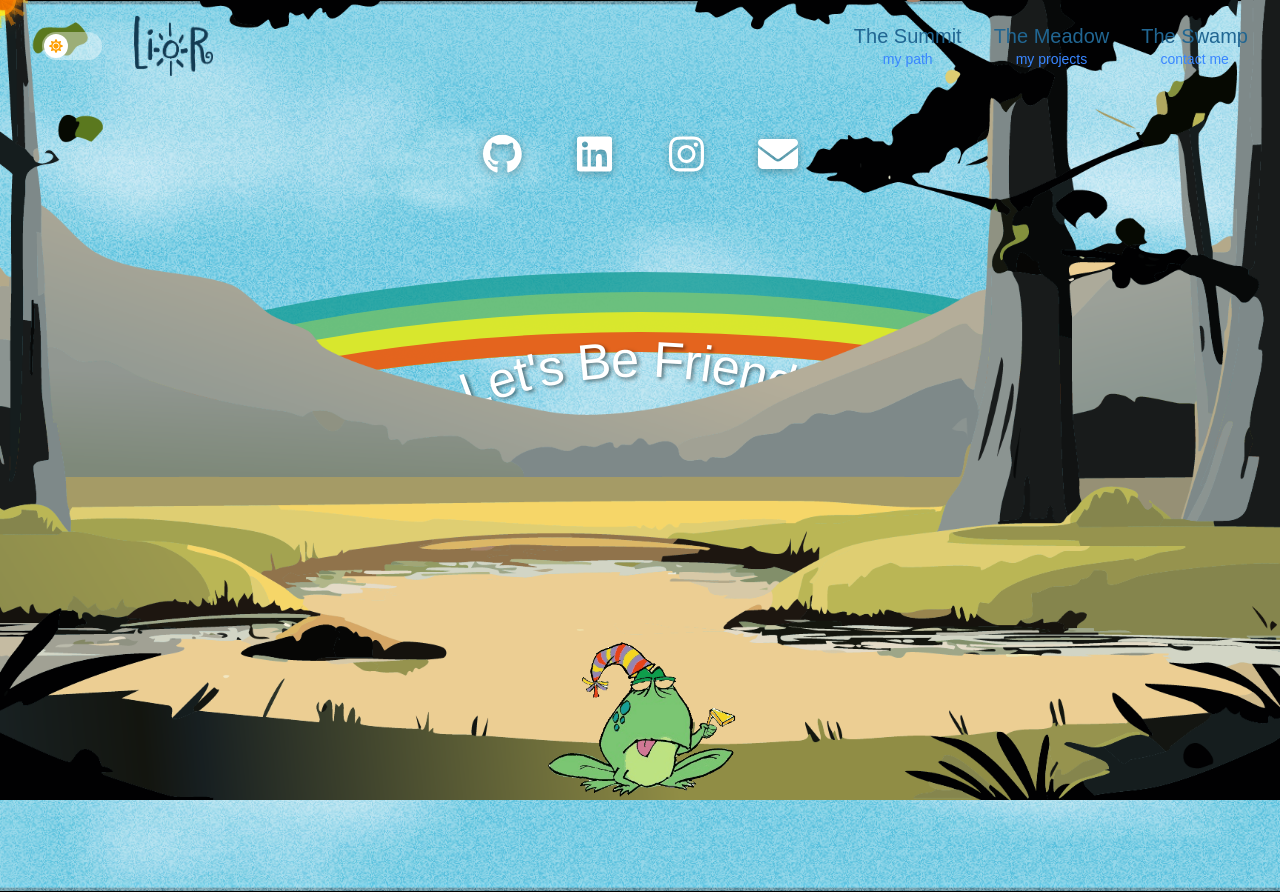
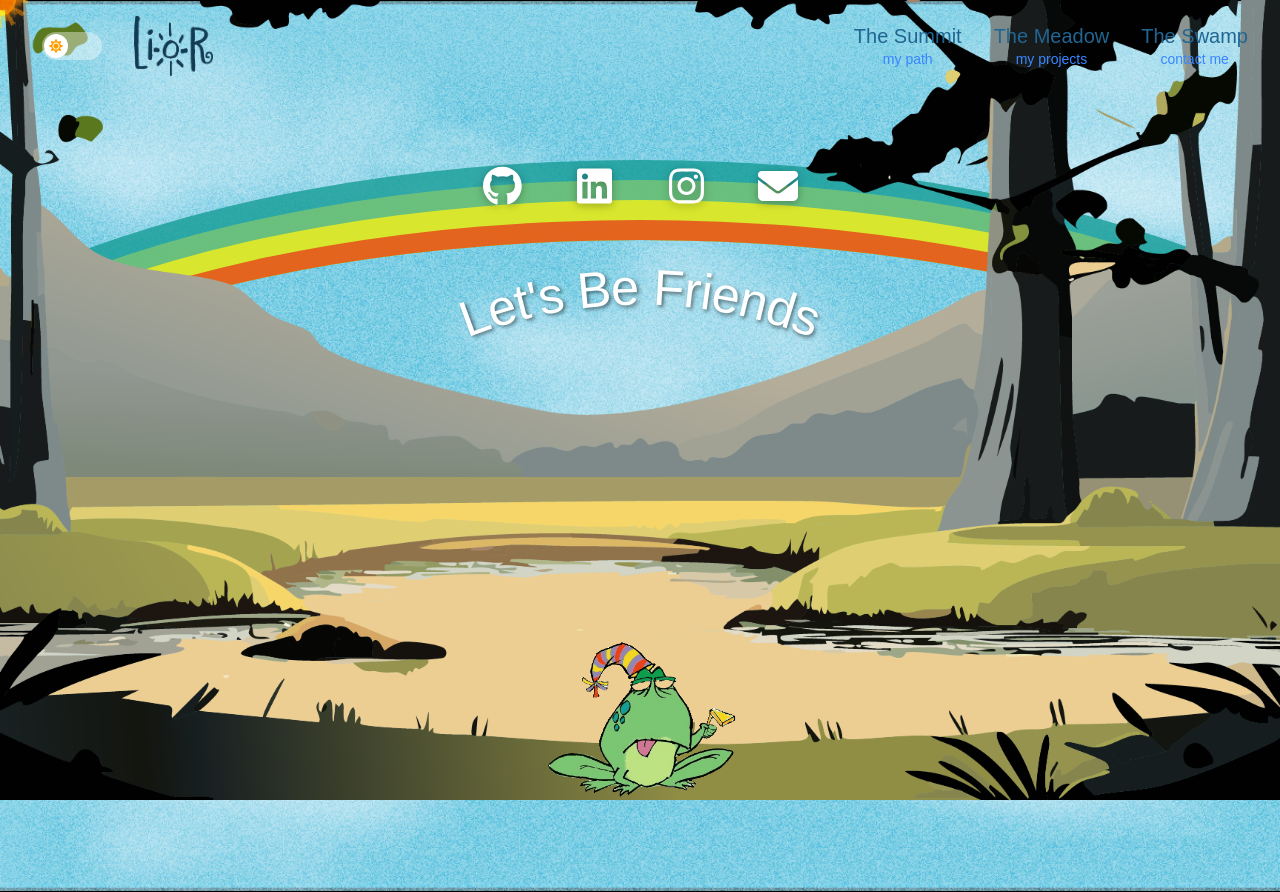
Before and after one commit to lior88844/potfolio, a React (Vite) app: page /contact in a window 1280 px wide. Built offline with nearby package versions, Linux system fonts and the light colour scheme.

Commit message:
style: adjust positioning of elements in Contact and SocialLinks components for improved layout - Updated bottom positioning of rainbowContainer and rainbowText in Contact.module.scss - Adjusted bottom positioning of socialLinks in SocialLinks.module.scss

```diff
--- a/src/styles/Contact.module.scss
+++ b/src/styles/Contact.module.scss
@@ -55,7 +55,7 @@
 
 .rainbowContainer {
   position: absolute;
-  bottom: -24vh;
+  bottom: -10vh;
   left: 50%;
   transform: translateX(-50%);
   width: 200vh;
@@ -89,7 +89,7 @@
 
 .rainbowText {
   position: absolute;
-  bottom: 60vh;
+  bottom: 55vh;
   left: 50%;
   transform: translateX(-50%);
   width: 600px;
--- a/src/styles/SocialLinks.module.scss
+++ b/src/styles/SocialLinks.module.scss
@@ -1,6 +1,6 @@
 .socialLinks {
   position: absolute;
-  bottom: 98vh;
+  bottom: 80vh;
   left: 50%;
   transform: translateX(-50%);
   display: flex;
```
